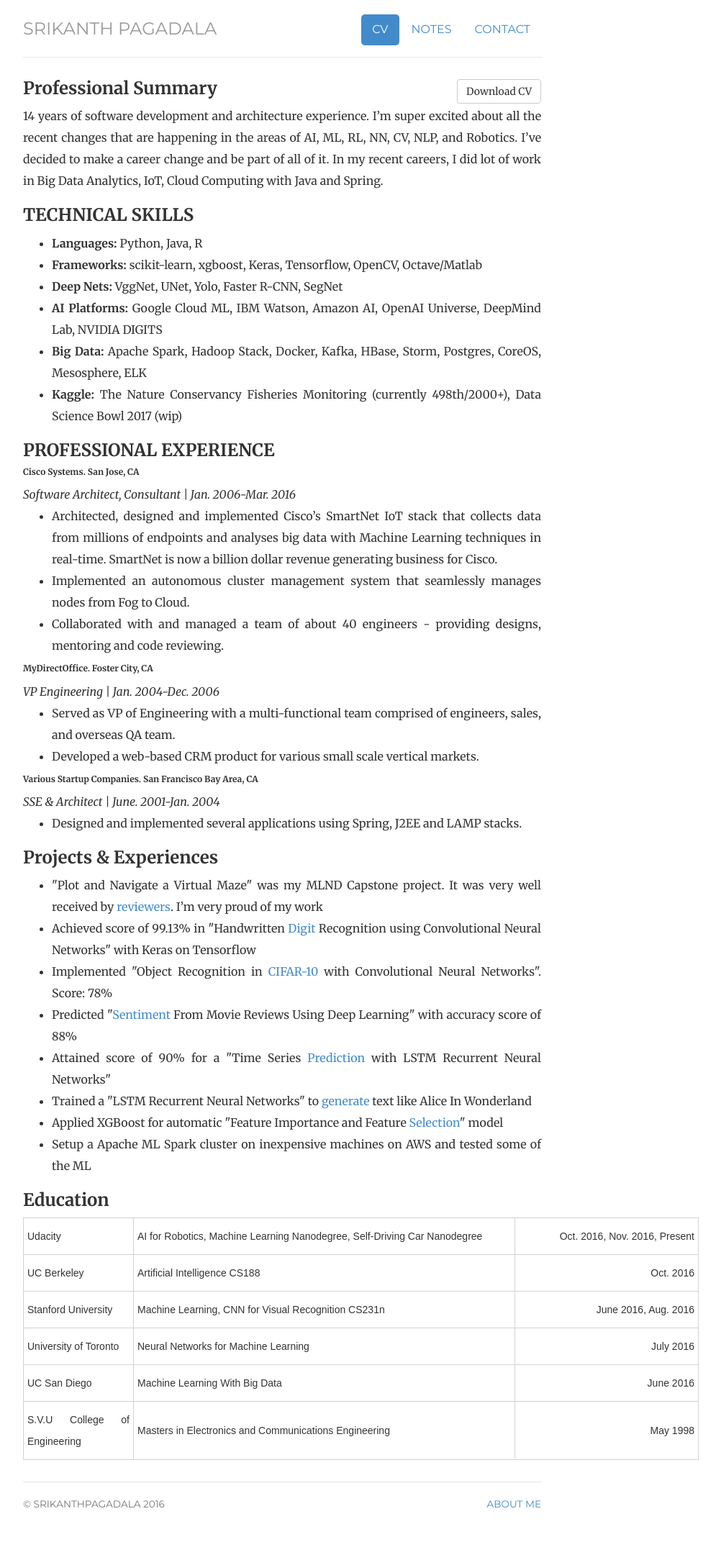
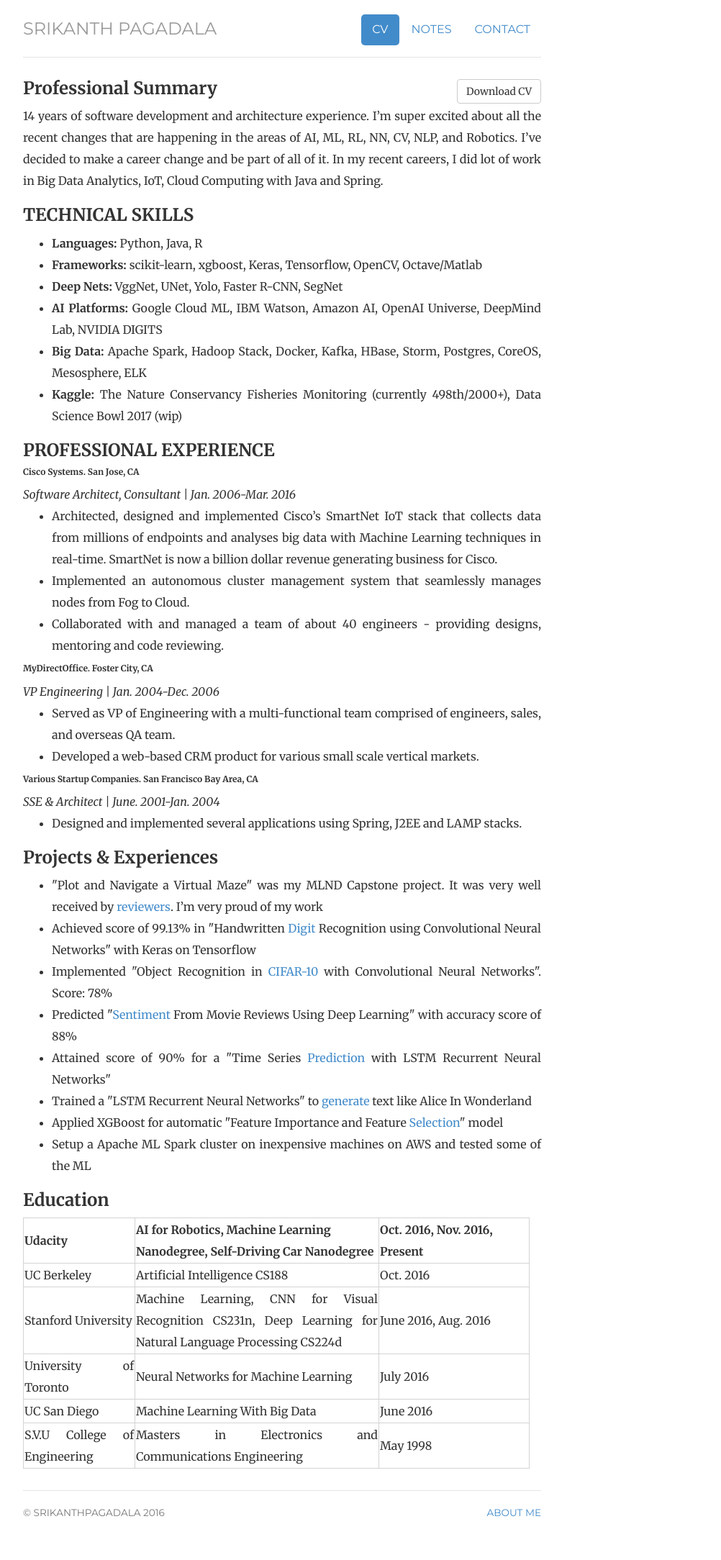
Before and after one commit to srikanthpagadala/srikanthpagadala.github.io, a Jekyll site: the page built from cv/index2.html, in a window 1280 px wide. Shown: the whole page at 72% size, without its empty margins (248-1250 px from the left). Built offline with Jekyll 4.4.1, drawn with Linux system fonts in a browser that asks for light colours.

Commit message:
added edu (wip)

```diff
--- a/cv/index2.html
+++ b/cv/index2.html
@@ -83,47 +83,41 @@
 
 <h3>Education</h3>
 
-<style type="text/css">
-.tg  {border-collapse:collapse;border-spacing:0;}
-.tg td{font-family:Arial, sans-serif;font-size:14px;padding:10px 5px;border-style:solid;border-width:1px;overflow:hidden;word-break:normal;}
-.tg th{font-family:Arial, sans-serif;font-size:14px;font-weight:normal;padding:10px 5px;border-style:solid;border-width:1px;overflow:hidden;word-break:normal;}
-.tg .tg-0ord{text-align:right}
-</style>
-<table class="tg" style="undefined;table-layout: fixed; width: 938px">
+<table style="undefined;table-layout: fixed; width: 703px">
 <colgroup>
-<col style="width: 153px">
-<col style="width: 530px">
-<col style="width: 255px">
+<col style="width: 155px">
+<col style="width: 339px">
+<col style="width: 209px">
 </colgroup>
   <tr>
-    <th class="tg-031e">Udacity</th>
-    <th class="tg-031e">AI for Robotics, Machine Learning Nanodegree, Self-Driving Car Nanodegree</th>
-    <th class="tg-0ord">Oct. 2016, Nov. 2016, Present</th>
+    <th>Udacity</th>
+    <th>AI for Robotics, Machine Learning Nanodegree, Self-Driving Car Nanodegree</th>
+    <th>Oct. 2016, Nov. 2016, Present</th>
   </tr>
   <tr>
-    <td class="tg-031e">UC Berkeley</td>
-    <td class="tg-031e">Artificial Intelligence CS188</td>
-    <td class="tg-0ord">Oct. 2016</td>
+    <td>UC Berkeley</td>
+    <td>Artificial Intelligence CS188</td>
+    <td>Oct. 2016</td>
   </tr>
   <tr>
-    <td class="tg-031e">Stanford University</td>
-    <td class="tg-031e">Machine Learning, CNN for Visual Recognition CS231n</td>
-    <td class="tg-0ord">June 2016, Aug. 2016</td>
+    <td>Stanford University</td>
+    <td>Machine Learning, CNN for Visual Recognition CS231n, Deep Learning for Natural Language Processing CS224d</td>
+    <td>June 2016, Aug. 2016</td>
   </tr>
   <tr>
-    <td class="tg-031e">University of Toronto</td>
-    <td class="tg-031e">Neural Networks for Machine Learning</td>
-    <td class="tg-0ord">July 2016</td>
+    <td>University of Toronto</td>
+    <td>Neural Networks for Machine Learning</td>
+    <td>July 2016</td>
   </tr>
   <tr>
-    <td class="tg-031e">UC San Diego</td>
-    <td class="tg-031e">Machine Learning With Big Data</td>
-    <td class="tg-0ord">June 2016</td>
+    <td>UC San Diego</td>
+    <td>Machine Learning With Big Data</td>
+    <td>June 2016</td>
   </tr>
   <tr>
-    <td class="tg-031e">S.V.U College of Engineering</td>
-    <td class="tg-031e">Masters in Electronics and Communications Engineering</td>
-    <td class="tg-0ord">May 1998</td>
+    <td>S.V.U College of Engineering</td>
+    <td>Masters in Electronics and Communications Engineering</td>
+    <td>May 1998</td>
   </tr>
 </table>
 
```
